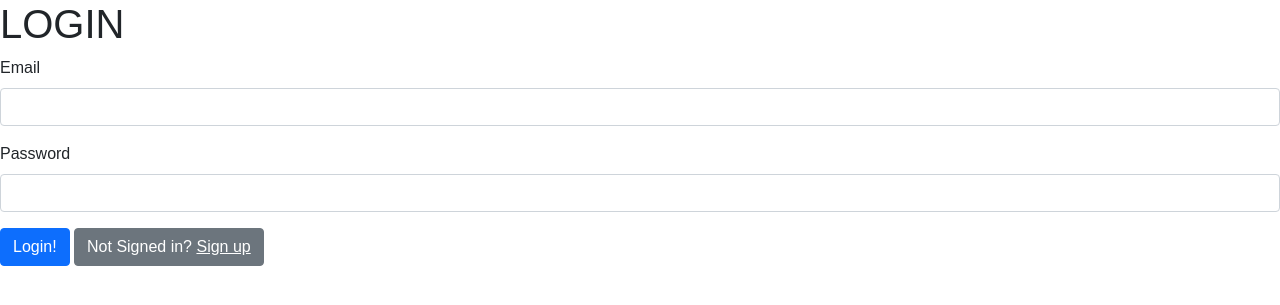
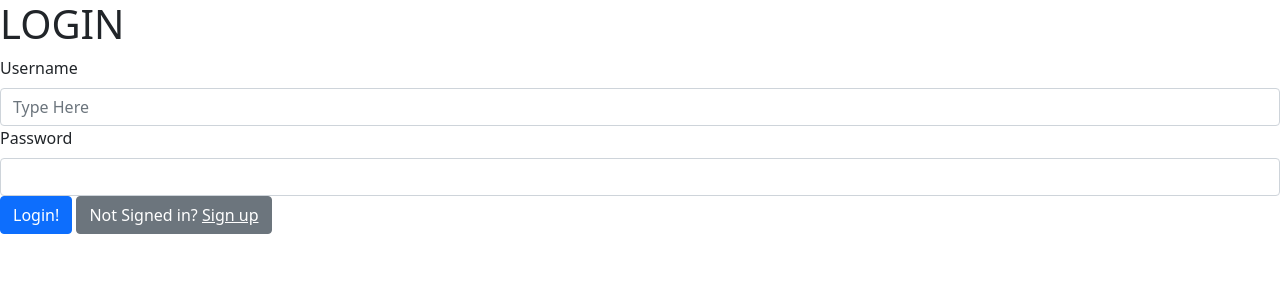
Before and after one commit to arjunycoding/sticky, a Flask app: page / in a window 1280 px wide. Shown: the top 305 px of the page. Run offline with Flask 2, Linux system fonts and the light colour scheme.

Commit message:
Changing login styles

```diff
--- a/templates/index.html
+++ b/templates/index.html
@@ -17,9 +17,8 @@
     </div>
 
     <div id="profile">
-        hhh
         <div id="profilePictures">
-            Profile Pictures
+            Profile Pictures coming soon
         </div>
     </div>
     <script src="https://code.jquery.com/jquery-3.6.0.min.js"></script>
--- a/templates/login.html
+++ b/templates/login.html
@@ -6,11 +6,11 @@
         <meta name="viewport" content="width=device-width, initial-scale=1.0">
         <!-- CSS only -->
         <link rel="preconnect" href="https://fonts.googleapis.com">
-<link rel="preconnect" href="https://fonts.gstatic.com" crossorigin>
-<link href="https://fonts.googleapis.com/css2?family=Permanent+Marker&display=swap" rel="stylesheet">
+        <link rel="preconnect" href="https://fonts.gstatic.com" crossorigin>
+        <link href="https://fonts.googleapis.com/css2?family=Permanent+Marker&display=swap" rel="stylesheet">
         <link rel="icon" type="image/x-icon" href="../static/logo.png" />
         <link href="https://cdn.jsdelivr.net/npm/bootstrap@5.0.2/dist/css/bootstrap.min.css" rel="stylesheet" integrity="sha384-EVSTQN3/azprG1Anm3QDgpJLIm9Nao0Yz1ztcQTwFspd3yD65VohhpuuCOmLASjC" crossorigin="anonymous">
-        <link rel="stylesheet" href="../static/style.css">
+        <link rel="stylesheet" href="../static/login.css">
         <title>Login!</title>
     </head>
 <body>
@@ -22,11 +22,11 @@
       {% if warning %}
       <p class="warning">{{ warning | safe }}</p>
       {% endif %}
-        <div class="mb-3">
-            <label for="email" class="form-label">Email</label>
-            <input type="text" class="form-control" id="email" name="email">
+        <div class="postIT">
+            <label for="username" class="form-label">Username</label>
+            <input type="text" class="form-control" id="username" name="username" placeholder="Type Here">
           </div>
-        <div class="mb-3">
+        <div class="postIT">
           <label for="password" class="form-label">Password</label>
           <input type="password" class="form-control" id="password" name="password">
         </div>
```
